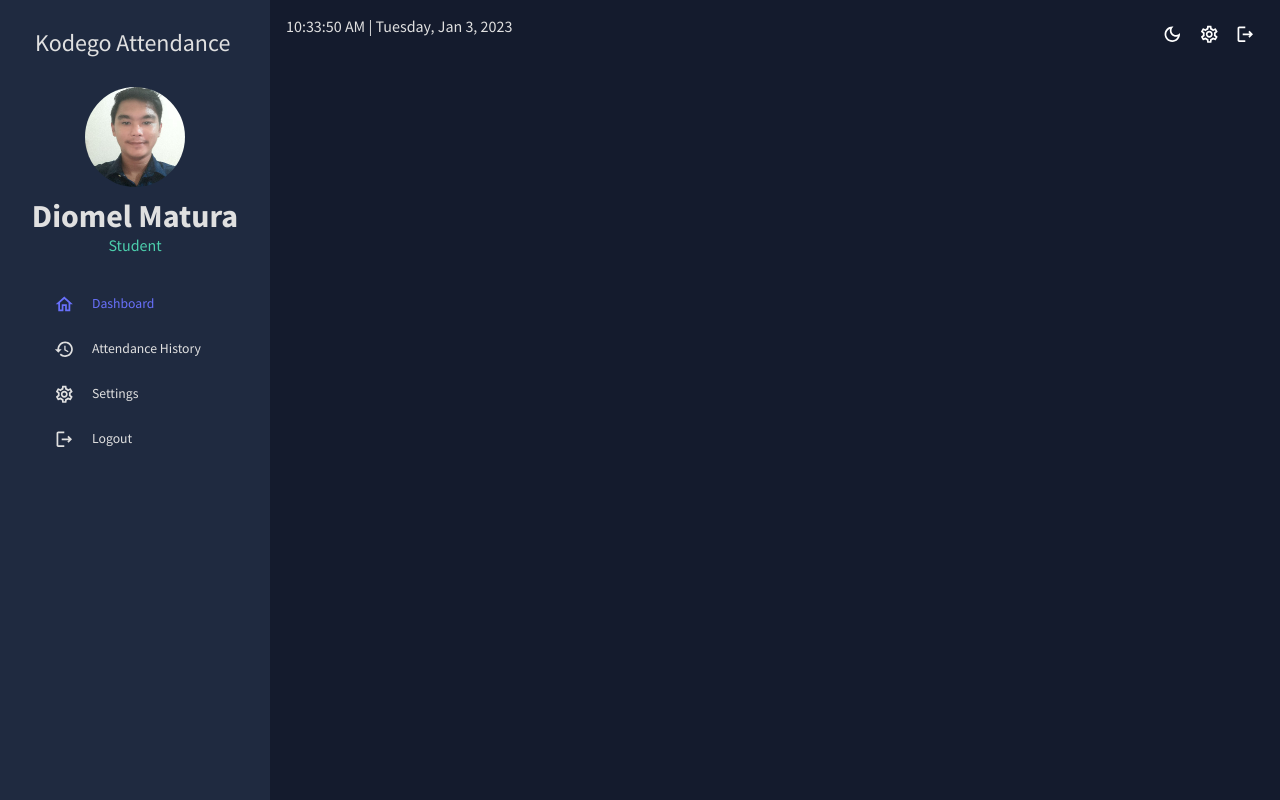
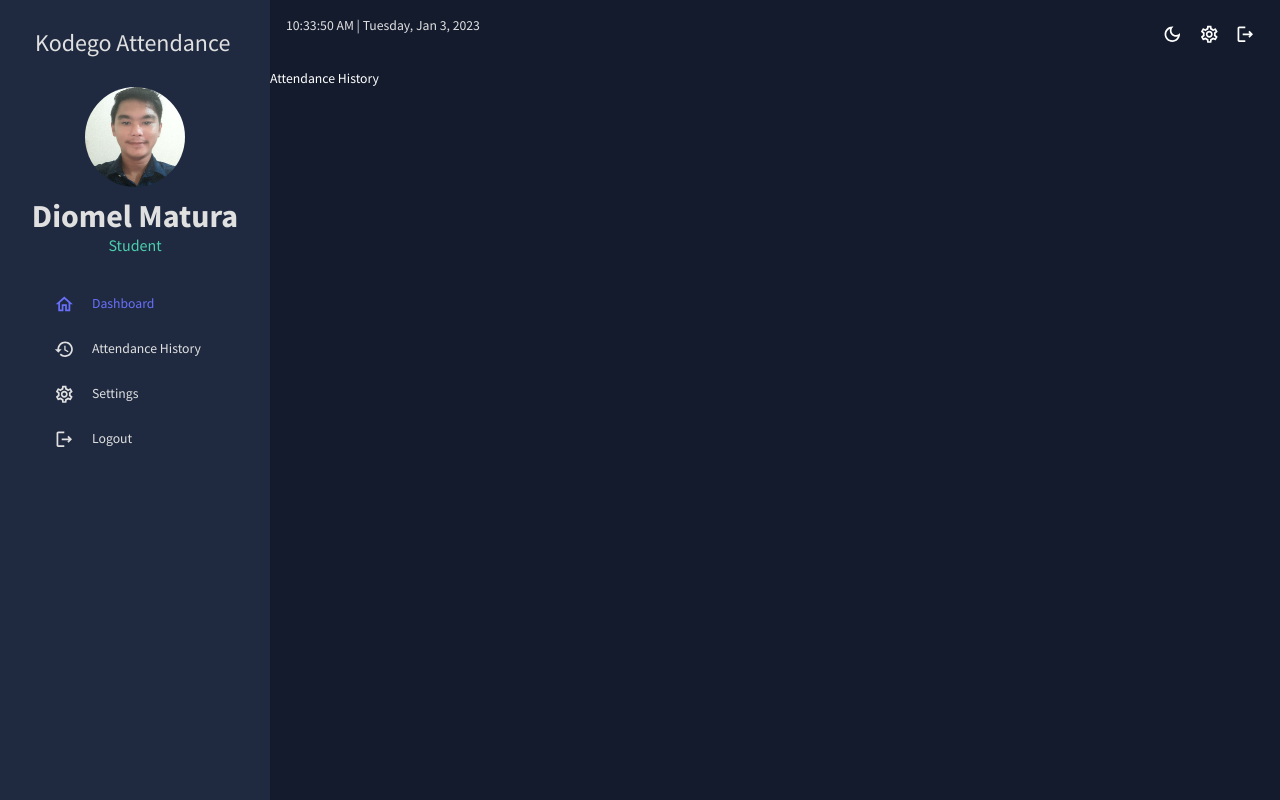
Before and after one commit to PrgDominique/kodegoattendance, a React (Vite) app: page /attendance-history in a window 1280 px wide. Built offline with nearby package versions, Linux system fonts and the light colour scheme.

Commit message:
Added Routes for Attendance History and Settings

```diff
--- a/index.html
+++ b/index.html
@@ -2,7 +2,7 @@
 <html lang="en">
   <head>
     <meta charset="UTF-8" />
-    <link rel="icon" type="image/svg+xml" href="" />
+    <link rel="icon" type="image/svg+xml" href="." />
     <meta name="viewport" content="width=device-width, initial-scale=1.0" />
     <title>KodeGo Attendance</title>
   </head>
--- a/src/App.jsx
+++ b/src/App.jsx
@@ -3,8 +3,12 @@ import { Routes, Route } from "react-router-dom";
 import Topbar from "./views/global/Topbar";
 import Sidebar from "./views/global/Sidebar";
 import Dashboard from "./views/dashboard";
+import Settings from "./views/dashboard/Settings";
+import AttendanceHis from "./views/dashboard/AttendanceHis";
 import { CssBaseline, ThemeProvider } from "@mui/material";
 import { ColorModeContext, useMode } from "./theme";
+
+
 
 
 function App() {
@@ -21,6 +25,8 @@ function App() {
             <Topbar setIsSidebar={setIsSidebar} />
             <Routes>
               <Route path="/" element={<Dashboard />} />
+              <Route path="/attendance-history" element={<AttendanceHis />} />
+              <Route path="/Settings" element={<Settings />} />
             </Routes>
           </main>
         </div>
--- a/src/components/DateTime.jsx
+++ b/src/components/DateTime.jsx
@@ -12,7 +12,7 @@ const DateTime = () => {
 
   return (
 
-    <Typography variant="h5">
+    <Typography>
       {newtime.toLocaleTimeString()} | {newtime.toLocaleDateString('en-us', { weekday:"long", year:"numeric", month:"short", day:"numeric"})}
     </Typography>
 
--- /dev/null
+++ b/src/views/dashboard/AttendanceHis.jsx
@@ -0,0 +1,14 @@
+import { Typography,useTheme } from "@mui/material";
+import { tokens } from "../../theme";
+
+const AttendanceHis = () => {
+    const theme = useTheme();
+    const colors = tokens(theme.palette.mode);
+
+return (
+ //Your code here
+ <Typography>Attendance History</Typography>
+)
+}
+
+export default AttendanceHis;
--- /dev/null
+++ b/src/views/dashboard/Settings.jsx
@@ -0,0 +1,14 @@
+import { Typography,useTheme } from "@mui/material";
+import { tokens } from "../../theme";
+
+const Settings = () => {
+    const theme = useTheme();
+    const colors = tokens(theme.palette.mode);
+
+return (
+ //Your code here
+ <Typography>Users Settings</Typography>
+)
+}
+
+export default Settings;
```
